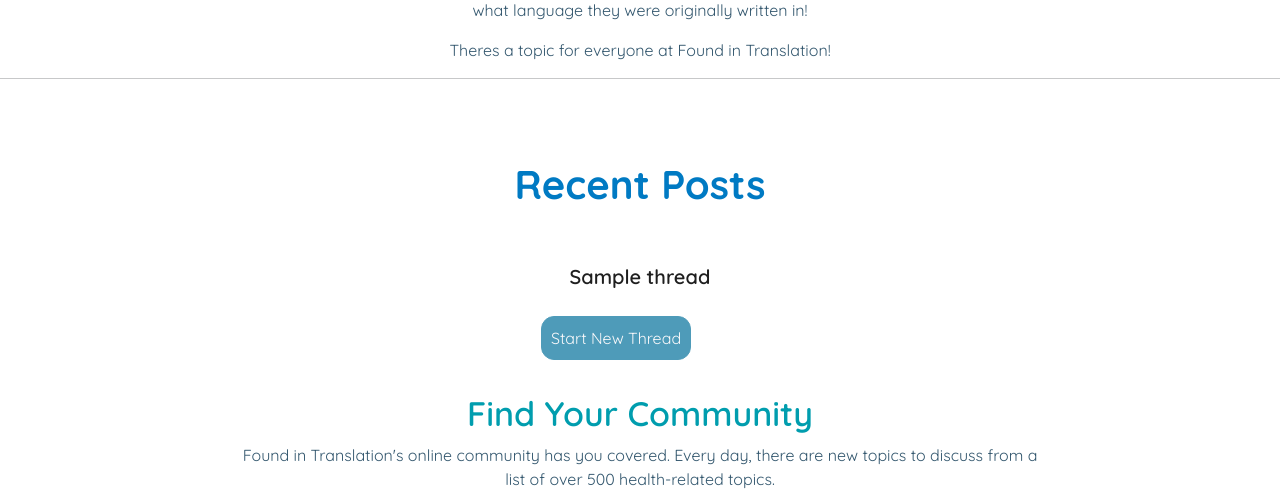
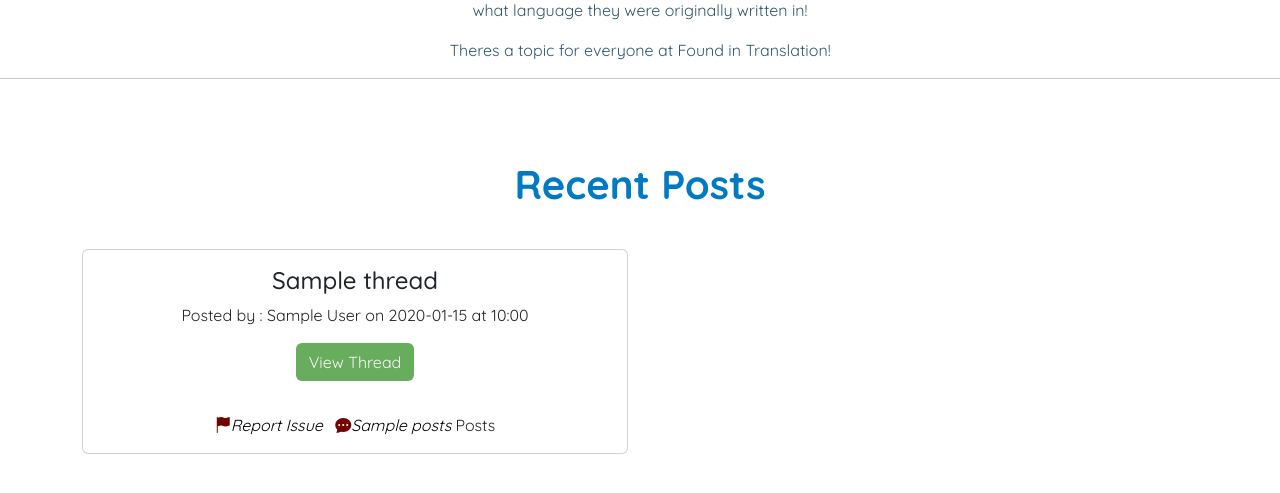
Before and after one commit to andrewdempsey2018/Found-In-Translation, a Flask app: page / in a window 1280 px wide. Shown: the part 1006-1499 px from the top of the page. Run offline with Flask 2, Linux system fonts and the light colour scheme; a database or web service that is not in the repository returns one stand-in record (values such as "Sample title"); some libraries are stand-ins or nearby versions; grey boxes are pictures that could not be loaded.

Commit message:
style: thread display

```diff
--- a/templates/index.html
+++ b/templates/index.html
@@ -16,45 +16,81 @@
 
 <section>
     <h3 class="text-center header-content">About Us</h3>
-    <p class="summary-text text-center">Found in Translation may well be the first online community that has overcome the
-        language barrier, allowing its users to spark up conversations with anyone from all over the globe!</p>
+    <p class="summary-text text-center">Found in Translation may well be the
+        first online community that has overcome the
+        language barrier, allowing its users to spark up conversations with
+        anyone from all over the globe!</p>
 
-    <p class="summary-text text-center">Gone are the days of having to use annoying plugin translators
+    <p class="summary-text text-center">Gone are the days of having to use
+        annoying plugin translators
         - Found in Translation does all the hard work for you behind
-        the scenes, leaving you with more time to make connections!  </p>
+        the scenes, leaving you with more time to make connections! </p>
 
     <h3 class="text-center header-content">How it works</h3>
 
-        <p class="summary-text text-center">Simply create an account and chose your language (over 160 to choose from). You can then create and
-            read posts in your chosen language, regardless of what language they were originally written in!</p>
+    <p class="summary-text text-center">Simply create an account and chose your
+        language (over 160 to choose from). You can then create and
+        read posts in your chosen language, regardless of what language they
+        were originally written in!</p>
 
-        <p class="summary-text text-center">Theres a topic for everyone at Found in Translation!</p>
+    <p class="summary-text text-center">Theres a topic for everyone at Found in
+        Translation!</p>
 
     <hr>
 
     <h3 class="text-center header-content">Recent Posts</h3>
 
-    <div class="topthread-container">
-        <div class="row">
+    <div class="container pb-5">
+        <div class="row row-cols-1 row-cols-md-2 g-4">
             {% for thread in threads %}
-            <div class="col-12 text-center">
-                <h4 class="single-thread"><a
-                        href="{{ url_for('thread', threadID=thread._id) }}"
-                        class="view-more-thread">{{ thread.subject }}</a></h4>
+            <div class="col">
+                <div class="card text-center">
+                    <div class="card-body">
+                        <h4 class="card-title">{{ thread.subject }}</h4>
+                        <p class="card-text">Posted by : {{ thread.author }} on
+                            {% if thread.created_on %}
+                            {{ thread.created_on.strftime('%Y-%m-%d at %H:%M') }}
+                            {% endif %}</p>
+                        <a href="{{ url_for('thread', threadID=thread._id) }}"
+                            class="btn green-button">View Thread</a>
+
+                        <div class="icons">
+                            <ul
+                                class="list-inline list-unstyled text-center text-lg-right my-0">
+                                <li class="list-inline-item pl-3">
+                                    <a class="remove-style"
+                                        href="{{ url_for('report_thread', threadID=thread._id) }}">
+                                        <div class="text-center">
+                                            <div><i class="bi bi-flag-fill"><em
+                                                        class="text-black">Report
+                                                        Issue</em></i></div>
                                         </div>
+                                    </a>
+                                </li>
+                                <li class="list-inline-item pl-5">
+                                    <div class="text-center">
+                                        <div><i class="bi bi-chat-dots-fill"><em
+                                                    class="text-black">{{thread.posts}}</em></i>
+                                            Posts</div>
+                                    </div>
+                                </li>
+                            </ul>
+                        </div>
+
+                    </div>
+                </div>
+            </div>
+
             {% endfor %}
+        </div>
+    </div>
 
-
-
-
-
-
-            <div class="col-sm id-thread reply-button w-100">
+    <div class="col-sm id-thread reply-button w-100 pb-5">
         <div class="replybutton">
             <!-- Button trigger modal -->
-                    <button type="button" class="button reply"
+            <button type="button" class="button reply mx-auto col-6"
                 data-bs-toggle="modal" data-bs-target="#NewThreadModal">
-                        Start New Thread
+                Start a new thread
             </button>
         </div>
     </div>
@@ -68,8 +104,7 @@
                     <h5 class="modal-title" id="NewThreadModalLabel">
                         START NEW THREAD</h5>
                     <button type="button" class="btn-close"
-                                data-bs-dismiss="modal"
-                                aria-label="Close"></button>
+                        data-bs-dismiss="modal" aria-label="Close"></button>
                 </div>
                 <div class="modal-body text-center">
                     <form action="{{ url_for('add_thread_to_db') }}"
@@ -77,15 +112,14 @@
                         <input type="hidden" name="author"
                             value="{{user.username}}">
                         <label>Thread Subject</label>
-                                <input class="form-control" type="text"
-                                    name="subject" placeholder="subject">
+                        <input class="form-control" type="text" name="subject"
+                            placeholder="subject">
                         <br>
                         <label>Thread content</label>
                         <br>
                         <textarea name="content" cols="40" rows="10"
-                                    maxlength="200"
-                                    class="textarea form-control" required=""
-                                    id="content"></textarea>
+                            maxlength="200" class="textarea form-control"
+                            required="" id="content"></textarea>
                         <br>
                         <button type="submit" class="button reply">Start
                             discussion</button>
@@ -99,13 +133,11 @@
         </div>
     </div>
     <!-- Reply Modal End -->
-        </div>
-    </div>
+
 </section>
 
-
 <section>
-    <h3 class="text-center community-header pt-2">Find Your Community</h3>
+    <h3 class="text-center community-header pt-5">Find Your Community</h3>
     <p class="summary-text text-center">Found in Translation's online community
         has you covered. Every day, there are new topics to discuss from a
         <br>
```
Lines whose indentation alone changed are shown as unchanged.
